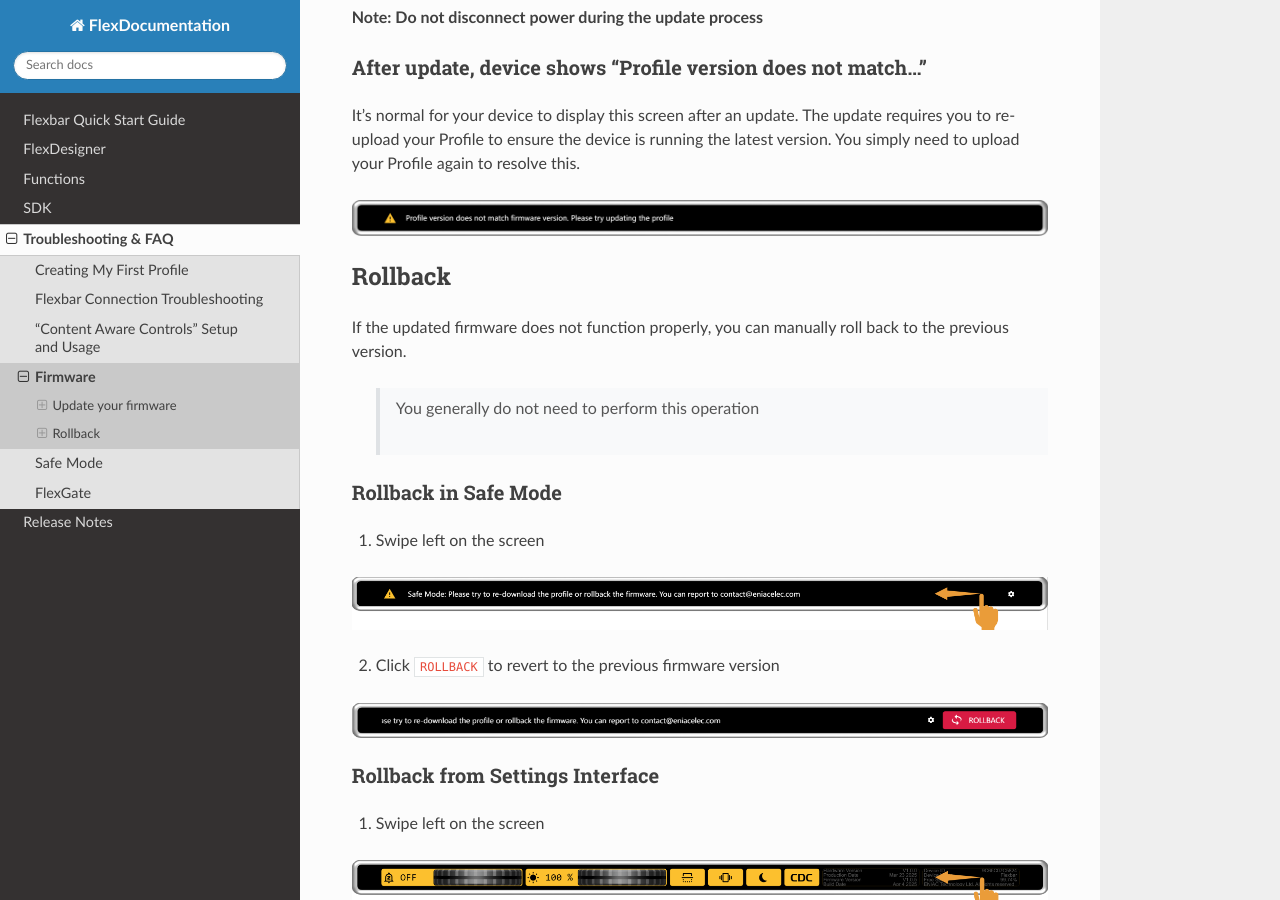
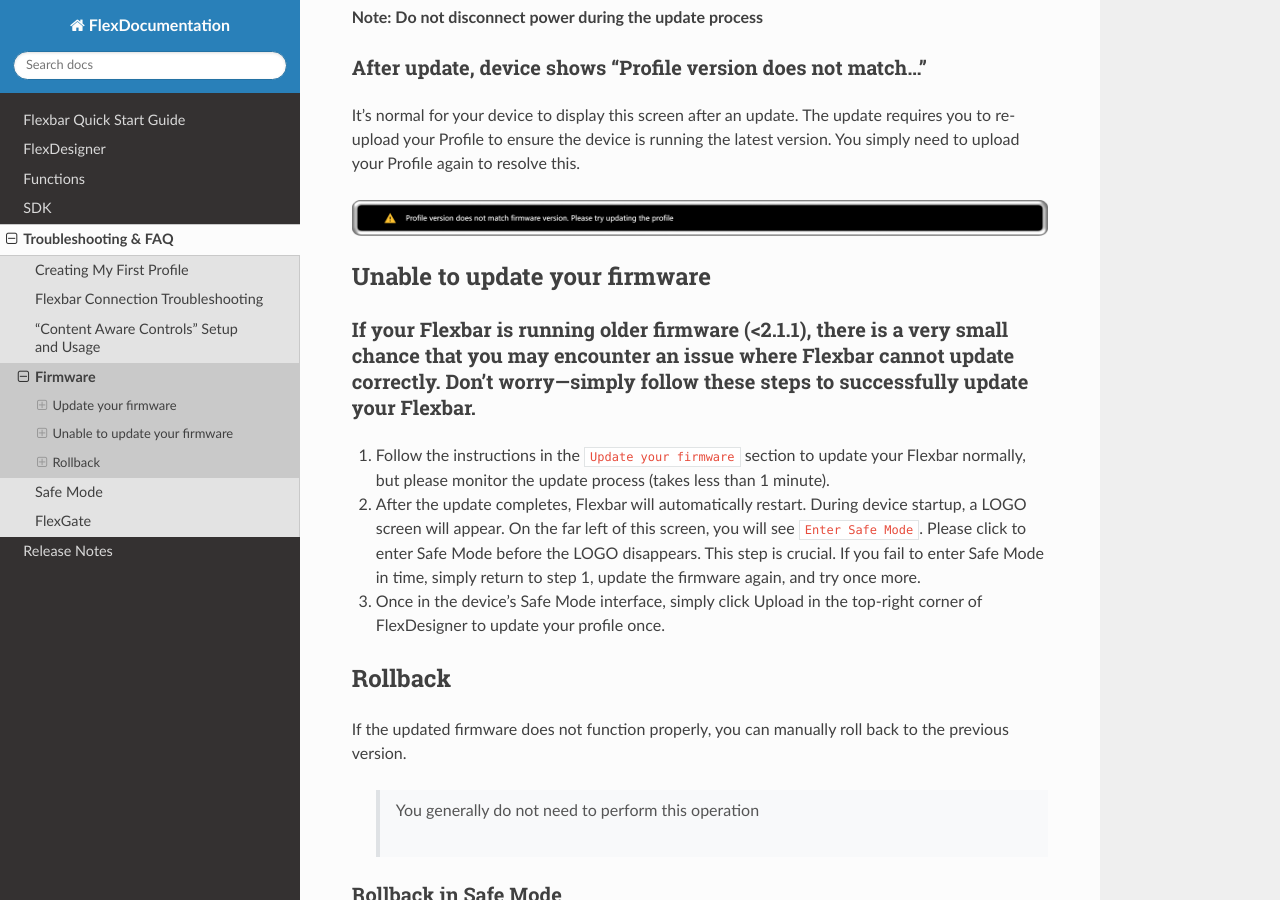
Before and after one commit to ENIAC-Tech/FlexDocumentation, a Sphinx documentation site: the page built from docs/source/troubleshoting/firmware.md, in a window 1280 px wide and 900 px high, scrolled down 1248 px. Built offline with Sphinx 7.4.7 and the Read the Docs theme 3.1.0, drawn with Linux system fonts in a browser that asks for light colours.

Commit message:
Update troubleshoting

```diff
--- a/docs/source/troubleshoting/firmware.md
+++ b/docs/source/troubleshoting/firmware.md
@@ -28,6 +28,14 @@
 
 ![1746932309321](image/firmware/1746932309321.png)
 
+## Unable to update your firmware
+
+### If your Flexbar is running older firmware (<2.1.1), there is a very small chance that you may encounter an issue where Flexbar cannot update correctly. Don't worry—simply follow these steps to successfully update your Flexbar.
+
+1. Follow the instructions in the `Update your firmware` section to update your Flexbar normally, but please monitor the update process (takes less than 1 minute).
+2. After the update completes, Flexbar will automatically restart. During device startup, a LOGO screen will appear. On the far left of this screen, you will see `Enter Safe Mode`. Please click to enter Safe Mode before the LOGO disappears. This step is crucial. If you fail to enter Safe Mode in time, simply return to step 1, update the firmware again, and try once more.
+3. Once in the device's Safe Mode interface, simply click Upload in the top-right corner of FlexDesigner to update your profile once.
+
 ## Rollback
 
 If the updated firmware does not function properly, you can manually roll back to the previous version.
```
Also changed, not shown: 1 other file.
